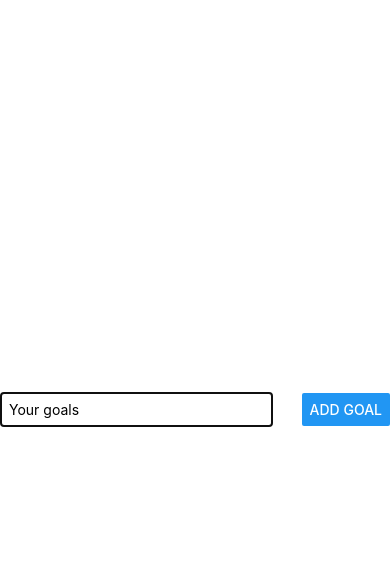
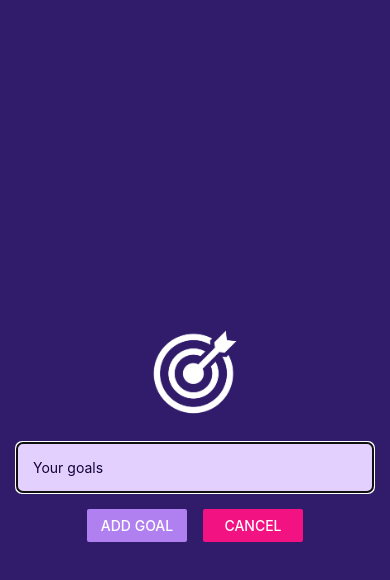
Before and after one commit to sssancho/first-app-react, a React Native app in the folder RNcourse/: screen / in a window 390 px wide. Both pictures are taken after a click on the button "ADD NEW GOAL". Shown: the top 580 px of the page. Built offline with nearby package versions, Linux system fonts and the light colour scheme.

Commit message:
Finis project :)

```diff
--- a/RNcourse/App.js
+++ b/RNcourse/App.js
@@ -7,6 +7,7 @@ import {
   Button,
   FlatList,
 } from 'react-native';
+import { StatusBar } from 'expo-status-bar';
 
 
 export default function App() {
@@ -17,11 +18,16 @@ export default function App() {
     setModalIsVisible(true);
   }
 
+  function endAddGoalHandler(){
+    setModalIsVisible(false);
+  }
+
   function addGoalHandler(enteredGoalText) {
     setCourseGoals(currentCorseGoals => [
       ...currentCorseGoals,
       {text: enteredGoalText, id: Math.random().toString()}
     ]);
+    endAddGoalHandler();
   }
 
   function deleteGoalHandler(id){
@@ -32,23 +38,30 @@ export default function App() {
 
 
   return (
+    <>
+    <StatusBar style='light' />
     <View style={styles.appContainer}>
       <Button
         title="Add New Goal"
-        color="#5e0acc"
+        color="#a065ec"
         onPress={startAddGoalHandler}
       />
 
-     <GoalInput visible={modalIsVisible} onAddGoal={addGoalHandler} />
-      <View  style={styles.goalsContainer}>
+     <GoalInput
+        visible={modalIsVisible}
+        onAddGoal={addGoalHandler}
+        onCancel={endAddGoalHandler}
+      />
+      <View style={styles.goalsContainer}>
         <FlatList
           data={courseGoals}
           renderItem={itemData => {
             return (
-            <GoalItem
-            text={itemData.item.text}
-            onDeleteItem={deleteGoalHandler}
-            id={itemData.item.id}/>
+              <GoalItem
+                text={itemData.item.text}
+                onDeleteItem={deleteGoalHandler}
+                id={itemData.item.id}
+              />
             );
         }}
           keyExtractor={(item, index) => {
@@ -56,8 +69,8 @@ export default function App() {
           }}
           alwaysBounceVertical={false} />
       </View>
-
     </View>
+    </>
   )
 }
 
@@ -65,7 +78,8 @@ const styles = StyleSheet.create({
   appContainer:{
     flex: 1,
     paddingTop: 50,
-    paddingHorizontal: 16
+    paddingHorizontal: 16,
+    backgroundColor: '#1e085a'
   },
 
 
--- a/RNcourse/app.json
+++ b/RNcourse/app.json
@@ -5,6 +5,7 @@
     "version": "1.0.0",
     "orientation": "portrait",
     "icon": "./assets/icon.png",
+    "backgroundColor": "#1e085a",
     "userInterfaceStyle": "light",
     "splash": {
       "image": "./assets/splash.png",
--- a/RNcourse/components/GoalInput.js
+++ b/RNcourse/components/GoalInput.js
@@ -3,9 +3,11 @@ import {
     View,
     TextInput,
     Button,
-    Modal
+    Modal,
+    Image
   } from 'react-native';
   import { useState } from 'react';
+  import { StatusBar } from 'expo-status-bar';
 
 function GoalInput(props){
     const [enteredGoalText, setEnteredGoalText] = useState('')
@@ -20,17 +22,32 @@ function GoalInput(props){
         setEnteredGoalText('')
     }
     return (
-      <Modal visible={props.visible} animationType="slide">
+      <>
+      <StatusBar style='light'/>
+      <Modal  visible={props.visible} animationType="slide">
         <View style={styles.inputContainer}>
+            <Image
+              style={styles.image}
+              source={require('../assets/images/goal.png')}
+            />
             <TextInput
                 style={styles.textInput}
                 placeholder="Your goals"
                 onChangeText={goalInputHandler}
                 value={enteredGoalText}
             />
-            <Button title="Add goal" onPress={addGoalHandler}/>
+            <View style={styles.buttonContainer}>
+              <View style={styles.button}>
+                <Button title="Add goal" onPress={addGoalHandler} color="#b180f0"/>
+              </View>
+
+              <View style={styles.button}>
+                <Button title='Cancel' onPress={props.onCancel} color="#f31282"/>
+              </View>
+            </View>
         </View>
       </Modal>
+      </>
     )
 };
 
@@ -40,19 +57,33 @@ const styles = StyleSheet.create({
 
     inputContainer:{
         flex: 1,
-        flexDirection: 'row',
-        justifyContent: 'space-between',
+        justifyContent: 'center',
         alignItems: 'center',
-        marginBottom: 24,
-        borderBottomWidth: 1,
-        borderBottomColor: '#cccccc'
+        padding: 16,
+        backgroundColor: '#311b6b'
+      },
+    image:{
+      width: 100,
+      height: 100,
+      margin: 20
+    },
+      textInput:{
+        borderWidth: 1,
+        borderColor: '#e4d0ff',
+        backgroundColor: '#e4d0ff',
+        color: '#120438',
+        borderRadius: 6,
+        width: '100%',
+        padding: 16 ,
       },
 
-      textInput:{
-        borderWidth: 1,
-        borderColor: '#cccccc',
-        width: '70%',
-        marginRight: 8,
-        padding: 8
+      buttonContainer:{
+        marginTop: 16,
+        flexDirection: 'row',
       },
+
+      button:{
+        width: 100,
+        marginHorizontal: 8,
+      }
 })
--- a/RNcourse/components/GoalItem.js
+++ b/RNcourse/components/GoalItem.js
@@ -1,8 +1,10 @@
 import { StyleSheet, View, Text, Pressable } from 'react-native'
-
+import { StatusBar } from 'expo-status-bar';
 
 function GoalItem(props){
     return (
+        <>
+        <StatusBar style='light'/>
         <View style={styles.goalItem}>
             <Pressable
                 android_ripple={{color: '#dddddd'}}
@@ -12,7 +14,7 @@ function GoalItem(props){
                 <Text style={styles.goalText}>{props.text}</Text>
             </Pressable>
         </View>
-
+        </>
     );
 }
 
```
Also changed, not shown: RNcourse/assets/images/goal.png (added).
